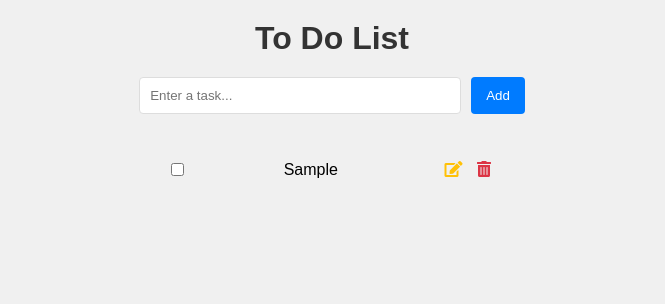
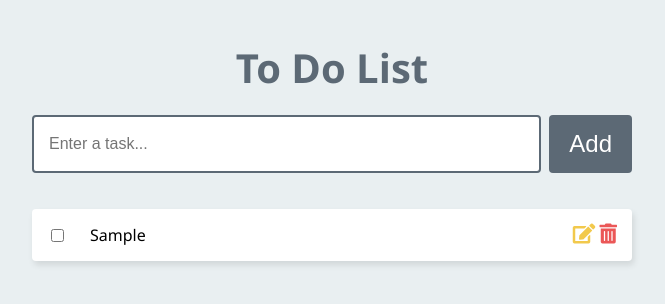
Before and after one commit to neeraj-pratap-singh/To-Do-List-HTML-CSS-JS, a plain HTML site: page index.html in a window 1280 px wide. Both pictures are taken after typing "Sample" into the empty fields and a click on the button "Add". Shown: the whole page, without its empty margins (308-973 px from the left). Drawn offline with Linux system fonts and the light colour scheme.

Commit message:
Update style.css

```diff
--- a/style.css
+++ b/style.css
@@ -1,7 +1,7 @@
 /* style.css */
 body {
-    font-family: Arial, sans-serif;
-    background-color: #f0f0f0;
+    font-family: 'Segoe UI', Tahoma, Geneva, Verdana, sans-serif;
+    background-color: #e9eff1;
     margin: 0;
     padding: 0;
     display: flex;
@@ -11,111 +11,106 @@ body {
 }
 
 h1 {
-    margin: 20px 0;
-    color: #333;
+    color: #5c6975;
+    margin: 40px 0 20px;
+    font-size: 2.5rem;
 }
 
 #todo-input {
     display: flex;
     justify-content: center;
     margin-bottom: 20px;
+    width: 100%;
+    max-width: 600px;
 }
 
 #task-input {
-    width: 300px;
-    padding: 10px;
+    flex-grow: 1;
+    padding: 15px;
     border-radius: 4px;
-    border: 1px solid #ddd;
-    margin-right: 10px;
+    border: 2px solid #5c6975;
+    font-size: 1rem;
 }
 
 #add-task-btn {
-    padding: 10px 15px;
+    padding: 15px 20px;
     border: none;
     border-radius: 4px;
-    background-color: #007bff;
+    background-color: #5c6975;
     color: white;
+    font-size: 1.5rem;
     cursor: pointer;
-    transition: background-color 0.3s;
+    transition: background-color 0.3s, transform 0.1s;
+    margin-left: 8px;
 }
 
 #add-task-btn:hover {
-    background-color: #0056b3;
+    background-color: #4a5562;
+    transform: scale(1.05);
 }
 
 #task-list {
     list-style: none;
     padding: 0;
-    width: 350px;
+    width: 100%;
+    max-width: 600px;
 }
 
 #task-list li {
-    padding: 10px;
-    border-bottom: 1px solid #ddd;
-    display: flex;
-    justify-content: space-between;
+    background-color: white;
+    padding: 15px;
+    margin-bottom: 8px;
+    border-radius: 4px;
+    display: grid;
+    grid-template-columns: min-content 1fr auto;
+    gap: 15px;
     align-items: center;
-    display: grid;
-    grid-template-columns: auto 1fr auto;
-    gap: 10px;
-    align-items: center;
-}
-
-#task-list li:last-child {
-    border-bottom: none;
-}
-
-.task-completed {
-    text-decoration: line-through;
-    color: #28a745;
+    box-shadow: 2px 4px 6px rgba(0, 0, 0, 0.1);
+    transition: box-shadow 0.3s;
 }
 
 #task-list li:hover {
-    background-color: #f7f7f7;
+    box-shadow: 2px 4px 8px rgba(0, 0, 0, 0.15);
 }
 
-#task-list li {
-    padding: 10px;
-    border-bottom: 1px solid #ddd;
-    display: flex;
-    justify-content: space-between;
-    align-items: center;
-    list-style: inside;
-    transition: background-color 0.3s;
+.task-completed .task-text {
+    text-decoration: line-through;
+    color: #a1acb8;
+}
+
+.task-text {
+    word-break: break-all;
+    margin-left: 8px;
+}
+
+.mark-complete {
+    cursor: pointer;
+}
+
+.fas.fa-trash-alt {
+    color: #eb5757;
+}
+
+.fas.fa-edit {
+    color: #f2c94c;
 }
 
 .fas {
+    font-size: 1.25rem;
     cursor: pointer;
-    margin-left: 8px;
-    min-width: 20px; /* Ensure icons don't shrink */
+    transition: transform 0.1s;
 }
 
 .fas:hover {
-    color: #007bff;
+    transform: scale(1.2);
 }
 
-.bullet {
-    color: #007bff; /* Blue color for bullets */
-    margin-right: 10px;
+/* Additional hover effects for interactive elements */
+input[type="text"]:hover,
+input[type="text"]:focus,
+button:hover,
+button:focus,
+.mark-complete:hover,
+.mark-complete:focus {
+    border-color: #5c6975;
 }
-
-.fas.fa-trash-alt {
-    color: #dc3545; /* Red color for delete icon */
-}
-
-.fas.fa-edit {
-    color: #ffc107; /* Yellow color for edit icon */
-}
-
-.fas:hover {
-    color: #007bff;
-    transform: scale(1.1);
-}
-
-.mark-complete {
-    margin-right: 1px;
-}
-
-.task-text {
-    word-break: break-all; /* Break long words to prevent overflow */
-}
```
